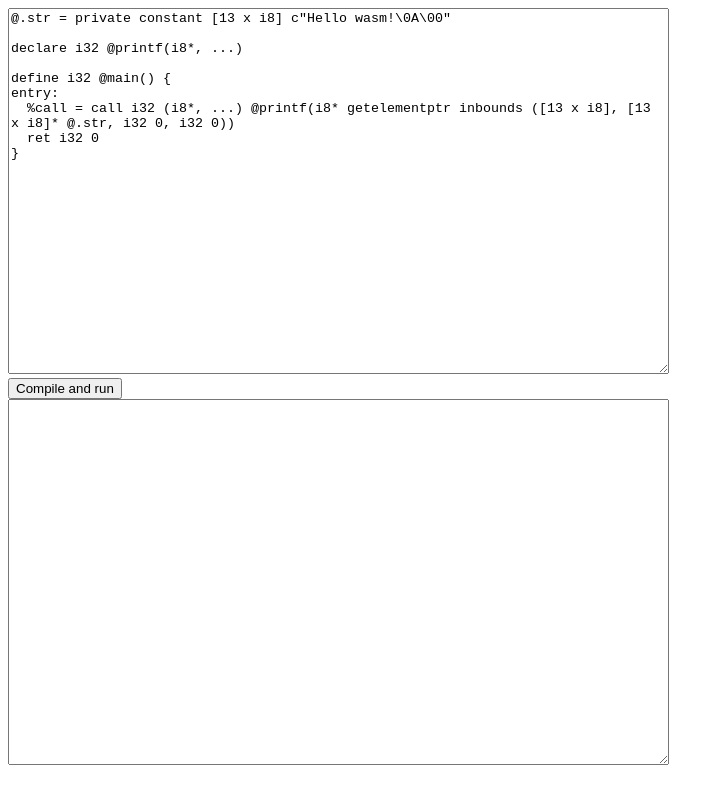
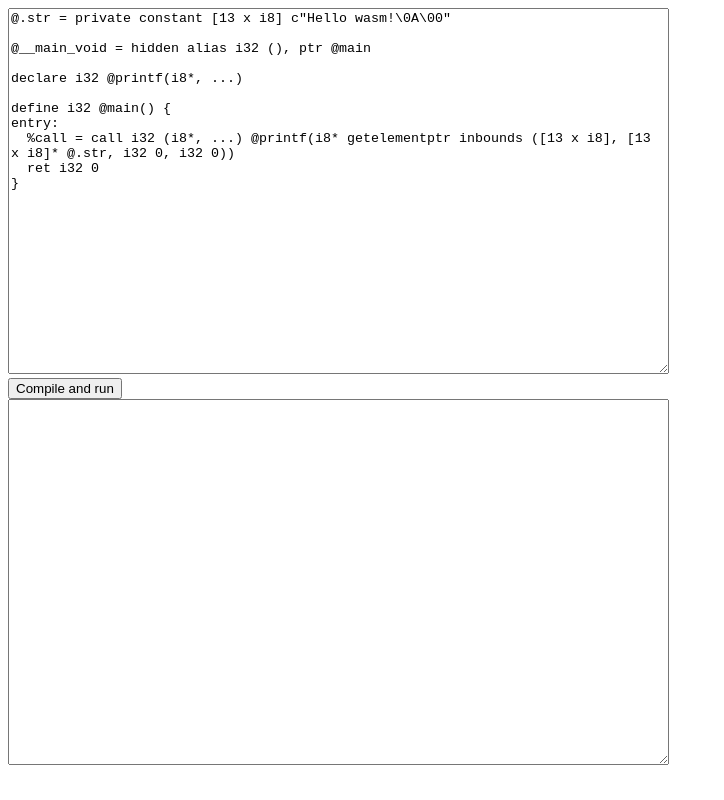
Before and after one commit to soedirgo/llvm-wasm, a plain HTML site: page index.html in a window 1280 px wide. Shown: the whole page, without its empty margins (0-724 px from the left). Drawn offline with Linux system fonts and the light colour scheme.

Commit message:
update example script

```diff
--- a/index.html
+++ b/index.html
@@ -17,6 +17,8 @@
     <body>
         <textarea id="input" cols="80" rows="24" spellcheck="false">@.str = private constant [13 x i8] c"Hello wasm!\0A\00"
 
+@__main_void = hidden alias i32 (), ptr @main
+
 declare i32 @printf(i8*, ...)
 
 define i32 @main() {
```
